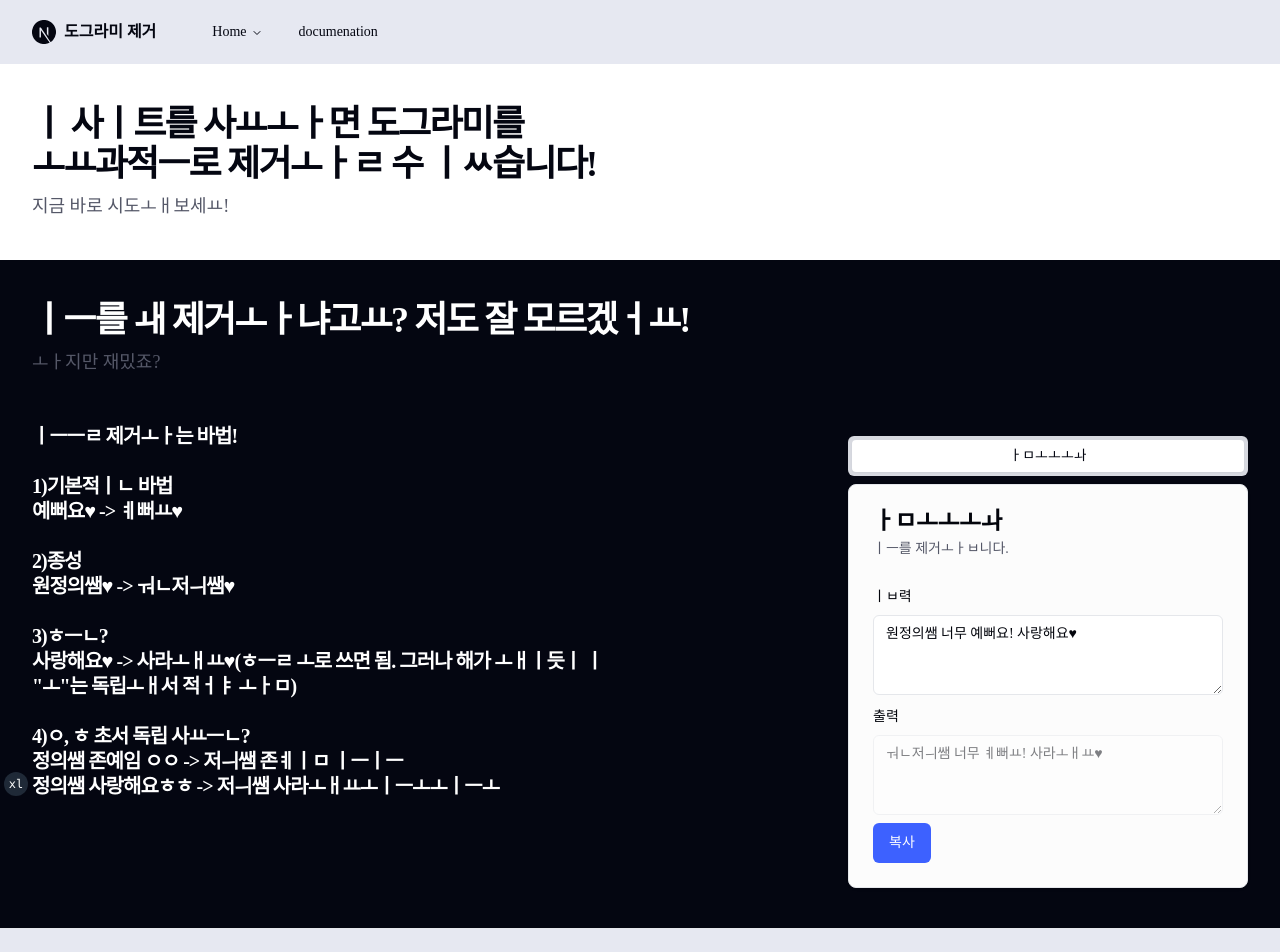
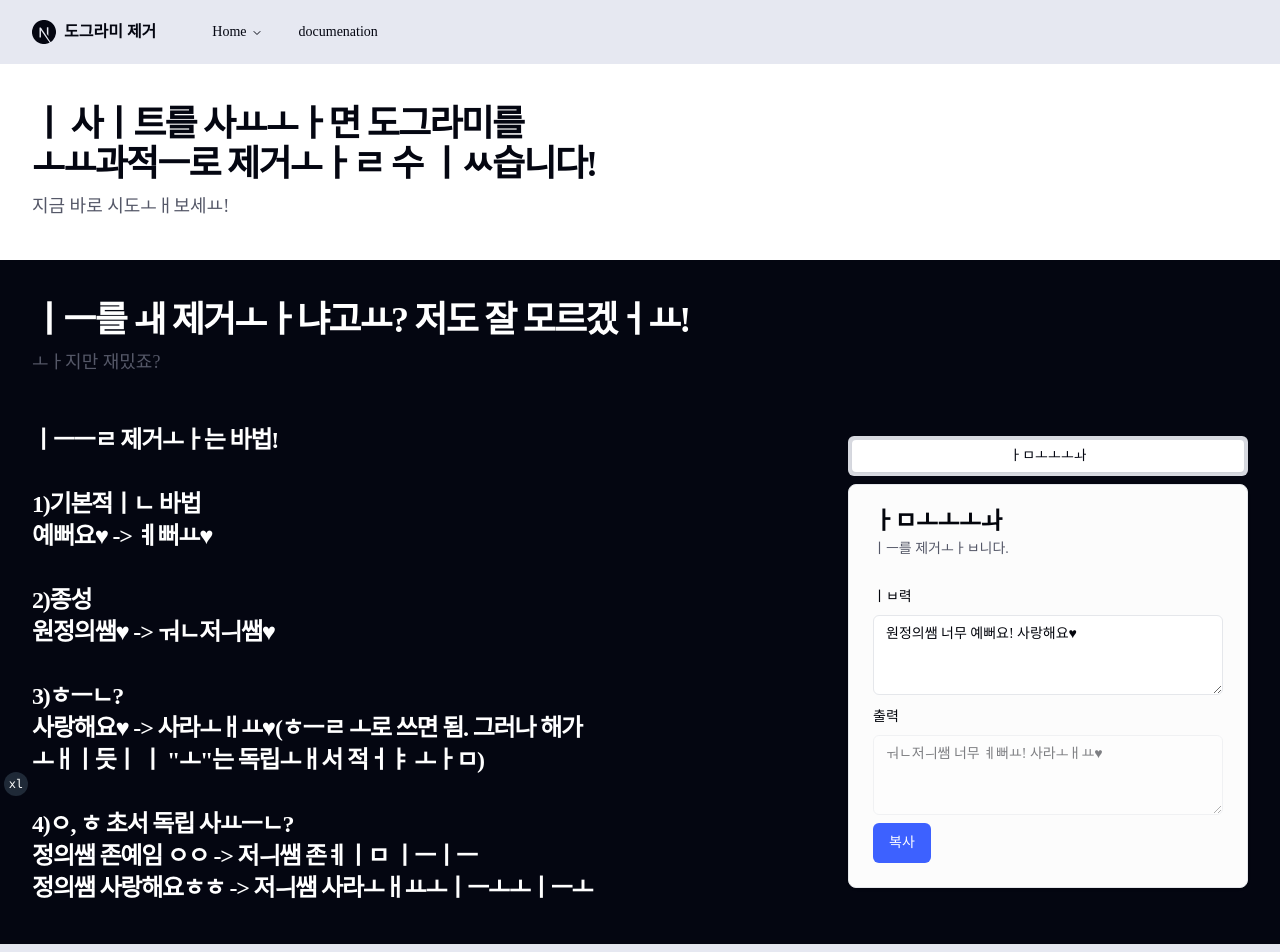
Before and after one commit to MicKoreaYoutube/no-ieung, a Next.js app: page / in a window 1280 px wide. Shown: the top 952 px of the page. Built offline with nearby package versions, Linux system fonts and the light colour scheme; a web font is replaced by a local one.

Commit message:
Update page.tsx

```diff
--- a/app/page.tsx
+++ b/app/page.tsx
@@ -122,7 +122,7 @@
           <div className="mt-6 flex flex-col space-y-3 md:grid md:grid-cols-2">
             <InView triggerOnce={true} threshold={1}>
               {({ inView, ref }) => (
-                <h1 className={`font-KBO-Dia-Gothic_bold content animate__animated text-xl font-extrabold leading-tight tracking-tighter text-background ${inView ? classToAdd : 'invisible'}`}
+                <h1 className={`font-KBO-Dia-Gothic_bold content animate__animated text-xl font-extrabold leading-tight tracking-tighter text-background md:text-2xl ${inView ? classToAdd : 'invisible'}`}
                   ref={ref}>
                   {formatText(how_to_excludeIeung)}
                 </h1>
```
